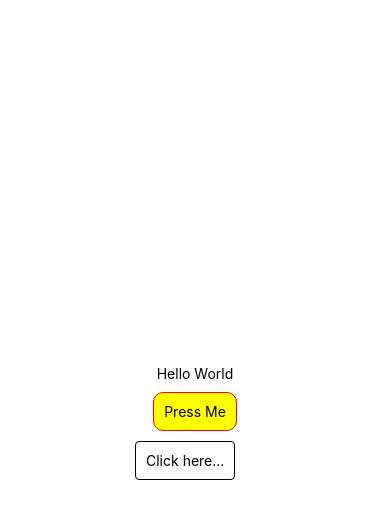
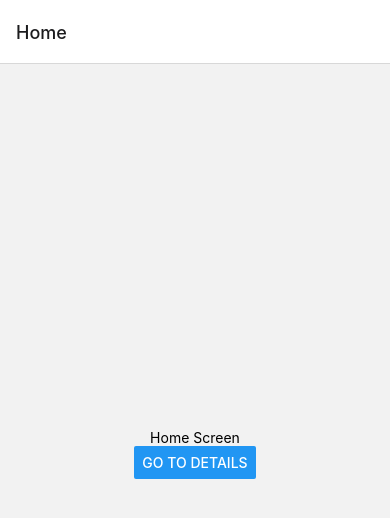
Before and after one commit to LeoTest8/rn_demo_leo, a React Native app: screen / in a window 390 px wide. Shown: the top 518 px of the page. Built offline with nearby package versions, Linux system fonts and the light colour scheme.

Commit message:
react-navigation set up down

```diff
--- a/App.jsx
+++ b/App.jsx
@@ -1,27 +1,58 @@
 /**
  * Main Title: App Component, including many comps built by myself
  * Created Time: Wendesday, June 05, 2024, 12:18
- * Last Edit Time: Wendesday, June 05, 2024, 22: 49
+ */
+
+// import React from 'react';
+// import {SafeAreaView, StyleSheet, Text, View} from 'react-native';
+// import {MyButton, MyKeyboard} from './PracticeComps';
+
+// export default function App() {
+//   return (
+//     <SafeAreaView style={styles.container}>
+//       <Text>Hello World</Text>
+//       <MyButton />
+//       <MyKeyboard></MyKeyboard>
+//     </SafeAreaView>
+//   );
+// }
+
+// const styles = StyleSheet.create({
+//   container: {
+//     flex: 1,
+//     justifyContent: 'center',
+//     alignItems: 'center',
+//   },
+// });
+
+/**
+ * Main Title: React Navigation Practice 1
+ *   - Environmaent Setting
+ *   - The use of <NavigationContainer /> & createNativeStackNavigator
+ *   - The Parameter in every Screen Component: navigation.navigate('Target Screen') to realize naigation
+ * Created Time: Saturday, June 08, 2024, 11:58
+ * Operations:
+ *   - npm install @react-navigation/native
+ *   - npm install react-native-screens react-native-safe-area-context
+ *   - npm pod-install ios
+ *   - npm install @react-navigation/native-stack
  */
 
 import React from 'react';
-import {SafeAreaView, StyleSheet, Text, View} from 'react-native';
-import {MyButton, MyKeyboard} from './PracticeComps';
+import {StyleSheet, Text, SafeAreaView, View} from 'react-native';
+import {NavigationContainer} from '@react-navigation/native';
+import {createNativeStackNavigator} from '@react-navigation/native-stack';
+import {Home, Detail} from './Pages';
+
+const Stack = createNativeStackNavigator();
 
 export default function App() {
   return (
-    <SafeAreaView style={styles.container}>
-      <Text>Hello World</Text>
-      <MyButton />
-      <MyKeyboard></MyKeyboard>
-    </SafeAreaView>
+    <NavigationContainer>
+      <Stack.Navigator>
+        <Stack.Screen component={Home} name="Home"></Stack.Screen>
+        <Stack.Screen component={Detail} name="Detail"></Stack.Screen>
+      </Stack.Navigator>
+    </NavigationContainer>
   );
 }
-
-const styles = StyleSheet.create({
-  container: {
-    flex: 1,
-    justifyContent: 'center',
-    alignItems: 'center',
-  },
-});
--- /dev/null
+++ b/Pages/Detail.jsx
@@ -0,0 +1,18 @@
+import React from 'react';
+import {SafeAreaView, Text, StyleSheet} from 'react-native';
+
+export default function Detail() {
+  return (
+    <SafeAreaView style={styles.container}>
+      <Text>Detail Screen</Text>
+    </SafeAreaView>
+  );
+}
+
+const styles = StyleSheet.create({
+  container: {
+    flex: 1,
+    justifyContent: 'center',
+    alignItems: 'center',
+  },
+});
--- /dev/null
+++ b/Pages/Home.jsx
@@ -0,0 +1,23 @@
+import React from 'react';
+import {SafeAreaView, Text, StyleSheet, Button} from 'react-native';
+
+export default function Home({navigation}) {
+  return (
+    <SafeAreaView style={styles.container}>
+      <Text>Home Screen</Text>
+      <Button
+        title="Go To Details"
+        onPress={() => {
+          navigation.navigate('Detail');
+        }}></Button>
+    </SafeAreaView>
+  );
+}
+
+const styles = StyleSheet.create({
+  container: {
+    flex: 1,
+    justifyContent: 'center',
+    alignItems: 'center',
+  },
+});
--- /dev/null
+++ b/Pages/index.js
@@ -0,0 +1,2 @@
+export {default as Home} from './Home';
+export {default as Detail} from './Detail';
--- a/package.json
+++ b/package.json
@@ -12,8 +12,12 @@
     "paramTest": "bash ./shell/paramTest.sh"
   },
   "dependencies": {
+    "@react-navigation/native": "^6.1.17",
+    "@react-navigation/native-stack": "^6.9.26",
     "react": "18.2.0",
-    "react-native": "0.74.1"
+    "react-native": "0.74.1",
+    "react-native-safe-area-context": "^4.10.4",
+    "react-native-screens": "^3.31.1"
   },
   "devDependencies": {
     "@babel/core": "^7.20.0",
```
Also changed, not shown: 2 other files (tests, documents, lock files or other folders).
